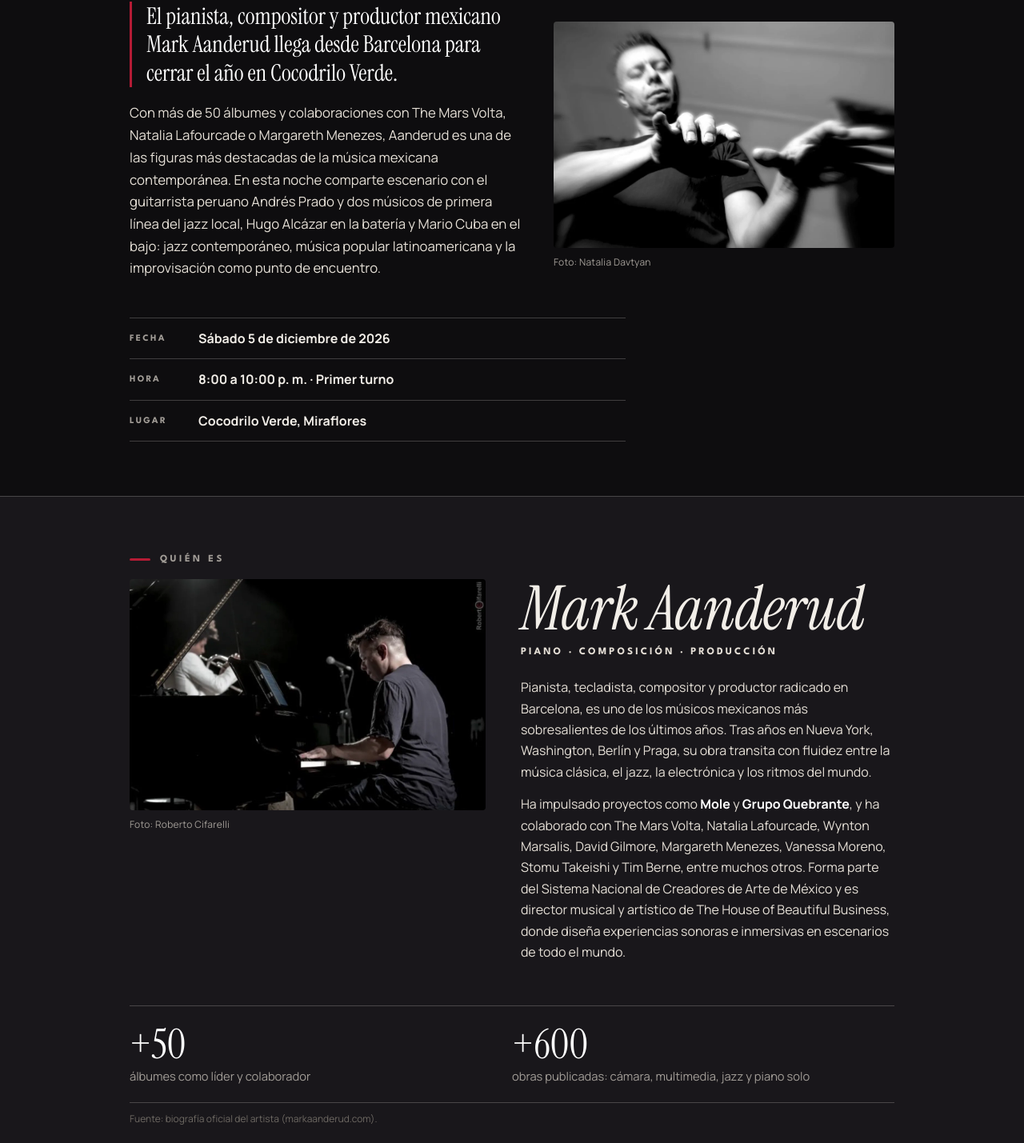
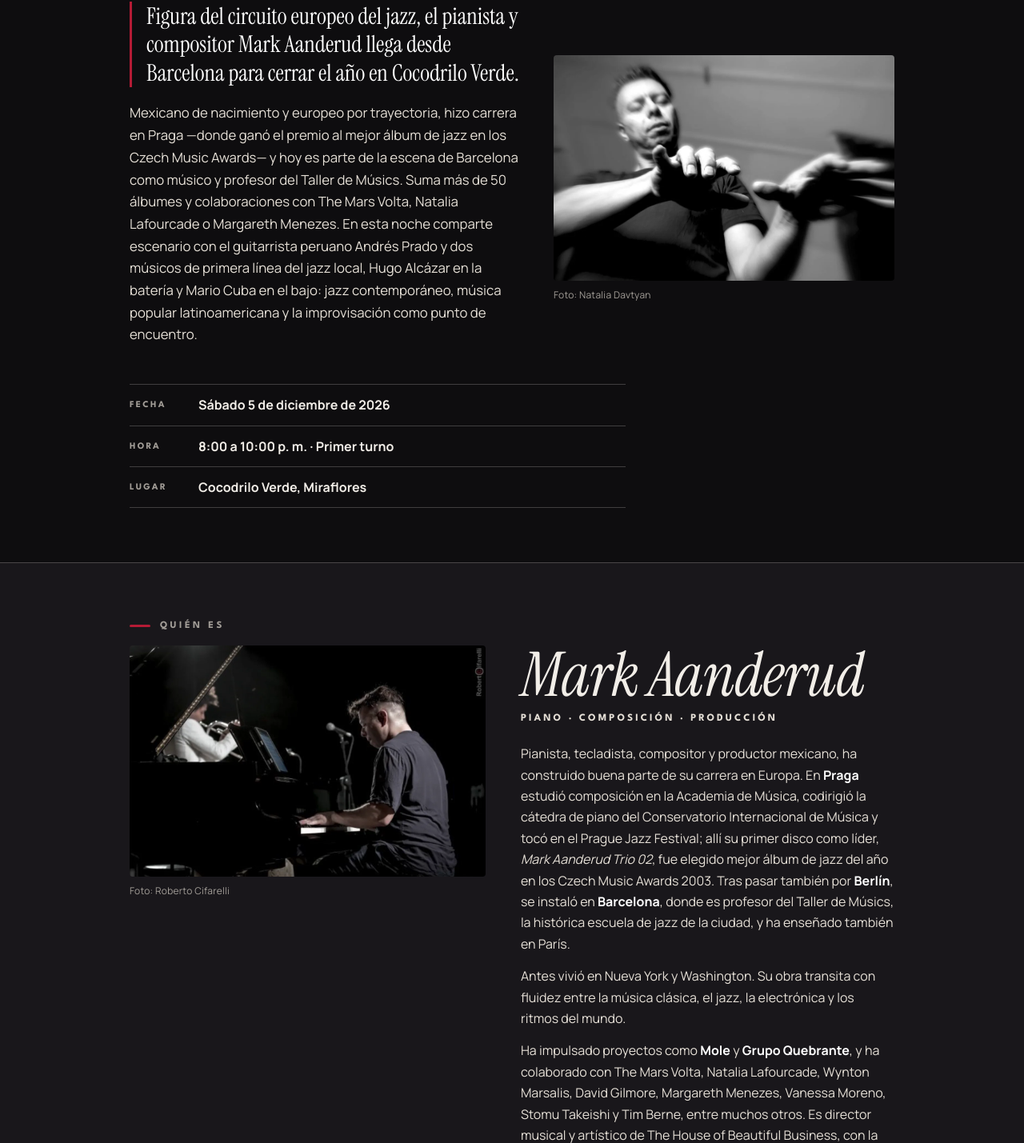
Before and after one commit to ruedacultural/aanderud-lima, a plain HTML site: page index.html in a window 1280 px wide. Shown: the part 1445-2874 px from the top of the page at 80% size. Drawn offline with Linux system fonts and the light colour scheme.

Commit message:
Destaca la trayectoria europea de Mark Aanderud (Praga, Berlín, Barcelona)
Co-Authored-By: Claude Opus 5.5 <noreply@anthropic.com>
Claude-Session: https://claude.ai/code/session_01E7wZfsSXnp3hr3wW3AkrCP

```diff
--- a/css/estilos.css
+++ b/css/estilos.css
@@ -188,7 +188,7 @@ figure{ margin: 0; }
   list-style: none; padding: 0; margin: 40px 0 0;
   display: grid; gap: 0; border-top: 1px solid var(--linea);
 }
-@media (min-width: 720px){ .cifras{ grid-template-columns: repeat(2, 1fr); } }
+@media (min-width: 720px){ .cifras{ grid-template-columns: repeat(3, 1fr); } }
 .cifras li{ padding: 18px 0; border-bottom: 1px solid var(--linea); display: flex; align-items: baseline; gap: 16px; }
 @media (min-width: 720px){ .cifras li{ flex-direction: column; gap: 4px; padding: 22px 22px 22px 0; } }
 .cifras b{ font-family: var(--f-serif); font-weight: 400; font-size: 3.2rem; line-height: 1; color: #fff; min-width: 92px; }
--- a/index.html
+++ b/index.html
@@ -4,7 +4,7 @@
 <meta charset="UTF-8">
 <meta name="viewport" content="width=device-width, initial-scale=1.0">
 <title>Mark Aanderud en Lima · Barcelona – Lima Jazz Connection · Cocodrilo Verde, 5 de diciembre</title>
-<meta name="description" content="El pianista mexicano Mark Aanderud, radicado en Barcelona, con Andrés Prado, Hugo Alcázar y Mario Cuba. Sábado 5 de diciembre, 8:00 p. m., Cocodrilo Verde, Miraflores. Entrada S/ 50, estudiantes S/ 40. Reservas por WhatsApp. Producción de Rueda Cultural.">
+<meta name="description" content="El pianista Mark Aanderud, figura del circuito europeo del jazz radicada en Barcelona, con Andrés Prado, Hugo Alcázar y Mario Cuba. Sábado 5 de diciembre, 8:00 p. m., Cocodrilo Verde, Miraflores. Entrada S/ 50, estudiantes S/ 40. Reservas por WhatsApp. Producción de Rueda Cultural.">
 <meta name="theme-color" content="#0E0D0F">
 
 <!-- Vista previa al compartir (WhatsApp, Instagram, Facebook, X) -->
@@ -30,9 +30,9 @@
 <link rel="preconnect" href="https://fonts.googleapis.com">
 <link rel="preconnect" href="https://fonts.gstatic.com" crossorigin>
 <link href="https://fonts.googleapis.com/css2?family=Instrument+Serif:ital@0;1&family=League+Spartan:wght@600;700;800&family=Manrope:wght@400;500;600;700&display=swap" rel="stylesheet">
-<link rel="stylesheet" href="css/estilos.css?v=6">
+<link rel="stylesheet" href="css/estilos.css?v=7">
 
-<script src="config.js?v=6"></script>
+<script src="config.js?v=7"></script>
 </head>
 <body>
 
@@ -88,8 +88,8 @@
     <h2 class="titulo-serif">Un pianista de Barcelona, <em>tres músicos de Lima</em></h2>
     <div class="dos-col">
     <div class="cuerpo">
-      <p class="destacado">El pianista, compositor y productor mexicano Mark Aanderud llega desde Barcelona para cerrar el año en Cocodrilo Verde.</p>
-      <p>Con más de 50 álbumes y colaboraciones con The Mars Volta, Natalia Lafourcade o Margareth Menezes, Aanderud es una de las figuras más destacadas de la música mexicana contemporánea. En esta noche comparte escenario con el guitarrista peruano Andrés Prado y dos músicos de primera línea del jazz local, Hugo Alcázar en la batería y Mario Cuba en el bajo: jazz contemporáneo, música popular latinoamericana y la improvisación como punto de encuentro.</p>
+      <p class="destacado">Figura del circuito europeo del jazz, el pianista y compositor Mark Aanderud llega desde Barcelona para cerrar el año en Cocodrilo Verde.</p>
+      <p>Mexicano de nacimiento y europeo por trayectoria, hizo carrera en Praga —donde ganó el premio al mejor álbum de jazz en los Czech Music Awards— y hoy es parte de la escena de Barcelona como músico y profesor del Taller de Músics. Suma más de 50 álbumes y colaboraciones con The Mars Volta, Natalia Lafourcade o Margareth Menezes. En esta noche comparte escenario con el guitarrista peruano Andrés Prado y dos músicos de primera línea del jazz local, Hugo Alcázar en la batería y Mario Cuba en el bajo: jazz contemporáneo, música popular latinoamericana y la improvisación como punto de encuentro.</p>
     </div>
     <figure class="foto-bn">
       <img src="img/mark-manos.webp" width="987" height="654" loading="lazy" alt="Mark Aanderud en blanco y negro, con las manos extendidas en movimiento">
@@ -117,16 +117,18 @@
       <div class="mark__texto">
         <h2 class="titulo-serif">Mark Aanderud</h2>
         <p class="mark__rol">Piano · Composición · Producción</p>
-        <p>Pianista, tecladista, compositor y productor radicado en Barcelona, es uno de los músicos mexicanos más sobresalientes de los últimos años. Tras años en Nueva York, Washington, Berlín y Praga, su obra transita con fluidez entre la música clásica, el jazz, la electrónica y los ritmos del mundo.</p>
-        <p>Ha impulsado proyectos como <b>Mole</b> y <b>Grupo Quebrante</b>, y ha colaborado con The Mars Volta, Natalia Lafourcade, Wynton Marsalis, David Gilmore, Margareth Menezes, Vanessa Moreno, Stomu Takeishi y Tim Berne, entre muchos otros. Forma parte del Sistema Nacional de Creadores de Arte de México y es director musical y artístico de The House of Beautiful Business, donde diseña experiencias sonoras e inmersivas en escenarios de todo el mundo.</p>
+        <p>Pianista, tecladista, compositor y productor mexicano, ha construido buena parte de su carrera en Europa. En <b>Praga</b> estudió composición en la Academia de Música, codirigió la cátedra de piano del Conservatorio Internacional de Música y tocó en el Prague Jazz Festival; allí su primer disco como líder, <em>Mark Aanderud Trio 02</em>, fue elegido mejor álbum de jazz del año en los Czech Music Awards 2003. Tras pasar también por <b>Berlín</b>, se instaló en <b>Barcelona</b>, donde es profesor del Taller de Músics, la histórica escuela de jazz de la ciudad, y ha enseñado también en París.</p>
+        <p>Antes vivió en Nueva York y Washington. Su obra transita con fluidez entre la música clásica, el jazz, la electrónica y los ritmos del mundo.</p>
+        <p>Ha impulsado proyectos como <b>Mole</b> y <b>Grupo Quebrante</b>, y ha colaborado con The Mars Volta, Natalia Lafourcade, Wynton Marsalis, David Gilmore, Margareth Menezes, Vanessa Moreno, Stomu Takeishi y Tim Berne, entre muchos otros. Es director musical y artístico de The House of Beautiful Business, con la que diseña experiencias sonoras e inmersivas en festivales de Europa y el mundo, y forma parte del Sistema Nacional de Creadores de Arte de México.</p>
       </div>
     </div>
 
     <ul class="cifras">
       <li><b>+50</b><span>álbumes como líder y colaborador</span></li>
       <li><b>+600</b><span>obras publicadas: cámara, multimedia, jazz y piano solo</span></li>
+      <li><b>2003</b><span>mejor álbum de jazz del año en los Czech Music Awards (República Checa)</span></li>
     </ul>
-    <p class="fuente">Fuente: biografía oficial del artista (markaanderud.com).</p>
+    <p class="fuente">Fuentes: biografía oficial del artista (markaanderud.com), Taller de Músics (tallerdemusics.com) y Wikipedia.</p>
 
     <div class="enlaces-artista">
       <a class="enlace" href="https://www.instagram.com/mark_aanderud/" target="_blank" rel="noopener"><svg aria-hidden="true"><use href="#i-ig"/></svg>@mark_aanderud</a>
@@ -309,6 +311,6 @@
   <a class="btn btn--reserva btn--chico" href="#" data-wa target="_blank" rel="noopener"><svg aria-hidden="true"><use href="#i-wa"/></svg> <span data-txt-reserva-corto>Reservar</span></a>
 </div>
 
-<script src="js/app.js?v=6" defer></script>
+<script src="js/app.js?v=7" defer></script>
 </body>
 </html>
```
